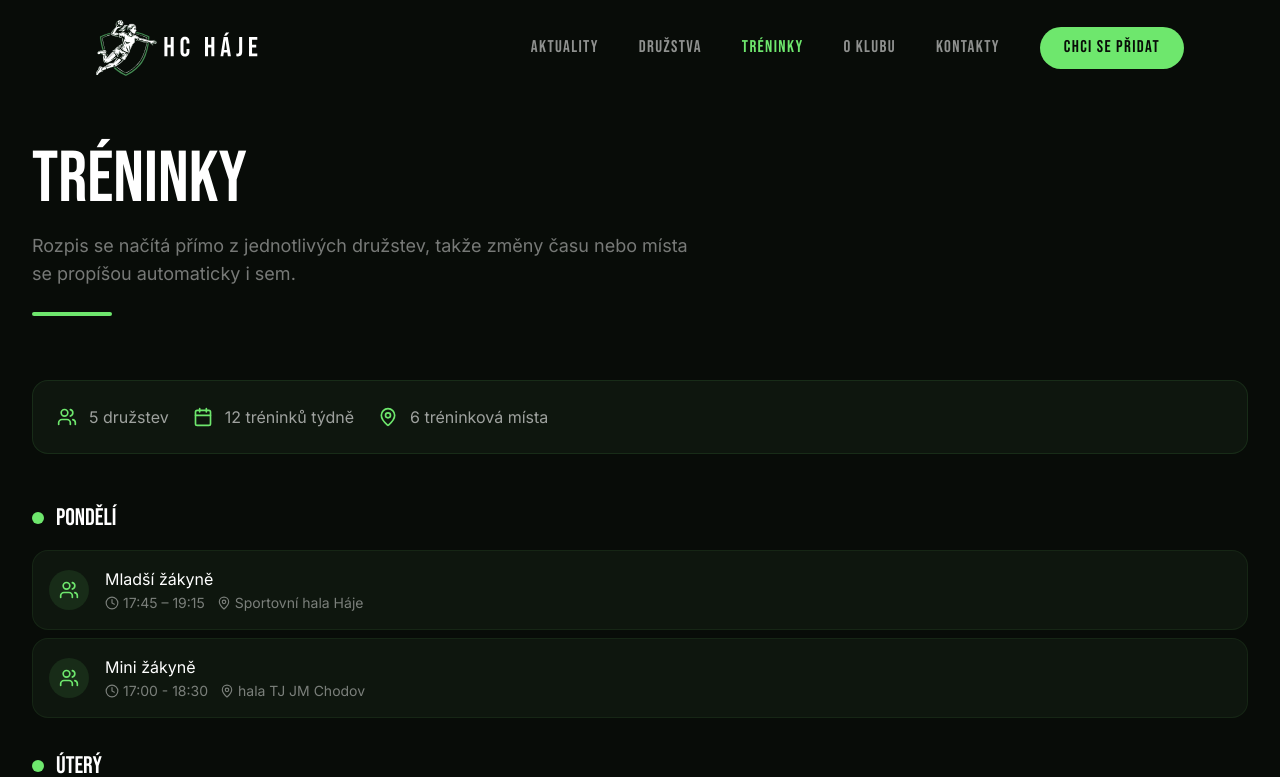
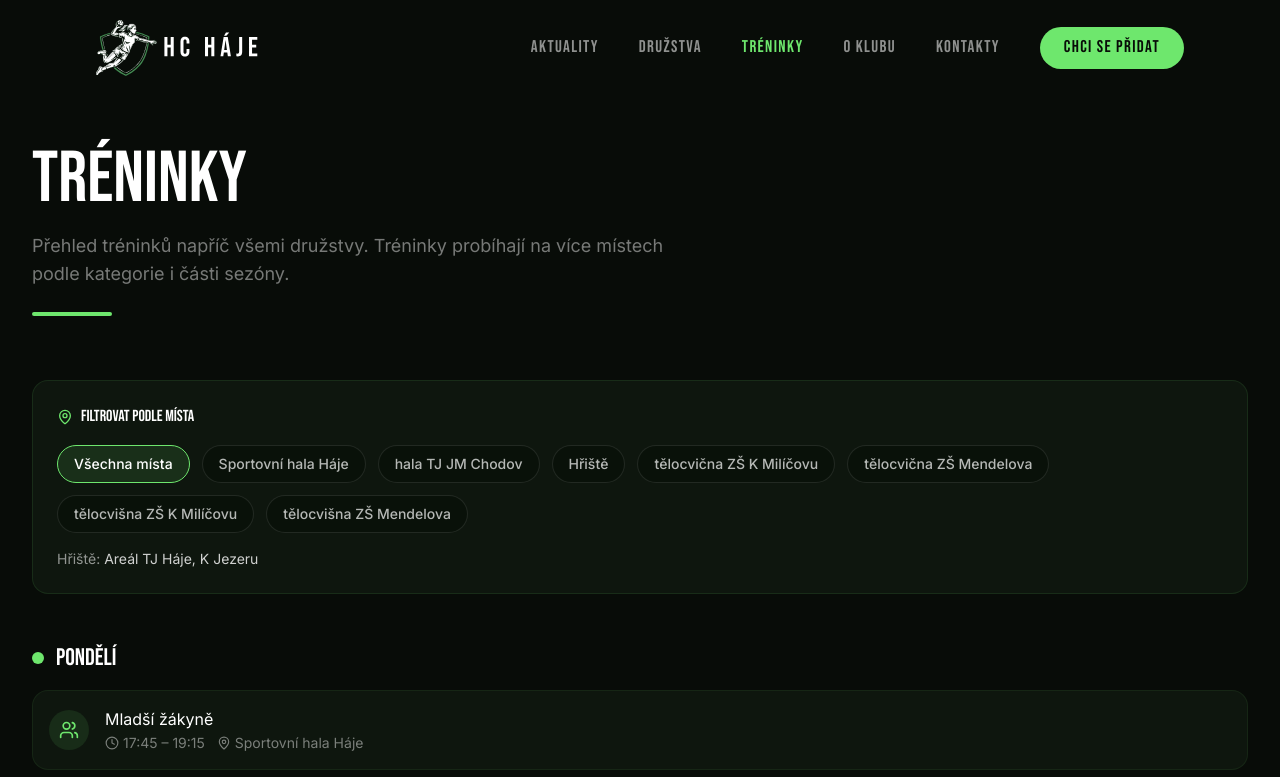
Before and after one commit to jakub245/hchaje-web, a React (Vite) app: page /treninky in a window 1280 px wide. Shown: the top 777 px of the page. Built offline with nearby package versions, Linux system fonts and the light colour scheme.

Commit message:
Update Treninky.tsx

```diff
--- a/src/app/pages/Treninky.tsx
+++ b/src/app/pages/Treninky.tsx
@@ -1,54 +1,103 @@
+import { useState } from "react";
 import { Link } from "react-router";
-import { Clock, Calendar, MapPin, Users, Trophy } from "lucide-react";
+import { Clock, MapPin, Users, Trophy } from "lucide-react";
 import { PageHero, CtaStrip, bebas, inter } from "../components/shared";
 import { TEAMS } from "../data/teams";
 
 const DAY_ORDER = ["Pondělí", "Úterý", "Středa", "Čtvrtek", "Pátek", "Sobota", "Neděle"];
+const FIELD_ADDRESS = "Areál TJ Háje, K Jezeru";
 
-const scheduleByDay = DAY_ORDER.map((day) => ({
-  day,
-  slots: TEAMS.flatMap((team) =>
-    team.trainings
-      .filter((training) => training.day === day)
-      .map((training) => ({
-        ...training,
-        team: team.name,
-        slug: team.slug,
-      })),
-  ),
-})).filter((item) => item.slots.length > 0);
+function normalizePlace(place: string) {
+  return place.trim().toLowerCase();
+}
 
-const totalTrainings = scheduleByDay.reduce((sum, day) => sum + day.slots.length, 0);
-const totalTeams = new Set(scheduleByDay.flatMap((day) => day.slots.map((slot) => slot.team))).size;
-const totalHalls = new Set(scheduleByDay.flatMap((day) => day.slots.map((slot) => slot.hall))).size;
+function formatPlace(place: string) {
+  return normalizePlace(place) === "hřiště" ? "Hřiště" : place;
+}
+
+const allScheduleSlots = Array.from(
+  new Map(
+    TEAMS.flatMap((team) => {
+      const entries = team.trainingSections?.length
+        ? team.trainingSections.flatMap((section) =>
+            section.items.map((training) => ({
+              ...training,
+              team: team.name,
+              slug: team.slug,
+              season: section.title,
+            })),
+          )
+        : team.trainings.map((training) => ({
+            ...training,
+            team: team.name,
+            slug: team.slug,
+            season: undefined,
+          }));
+
+      return entries.map((entry) => [`${entry.slug}-${entry.day}-${entry.time}-${entry.hall}-${entry.season ?? ""}`, entry] as const);
+    }),
+  ).values(),
+);
+
+const placeOptions = Array.from(new Set(allScheduleSlots.map((slot) => slot.hall)));
 
 export default function TreninkyPage() {
+  const [selectedPlace, setSelectedPlace] = useState<string>("all");
+
+  const filteredScheduleByDay = DAY_ORDER.map((day) => ({
+    day,
+    slots: allScheduleSlots.filter(
+      (slot) => slot.day === day && (selectedPlace === "all" || normalizePlace(slot.hall) === selectedPlace),
+    ),
+  })).filter((item) => item.slots.length > 0);
+
   return (
     <>
       <PageHero
         title="Tréninky"
-        subtitle="Rozpis se načítá přímo z jednotlivých družstev, takže změny času nebo místa se propíšou automaticky i sem."
+        subtitle="Přehled tréninků napříč všemi družstvy. Tréninky probíhají na více místech podle kategorie i části sezóny."
       />
 
       <section className="reveal-on-scroll pb-20 lg:pb-28">
         <div className="max-w-7xl mx-auto px-4 sm:px-6 lg:px-8">
-          <div className="flex flex-wrap gap-6 mb-12 p-6 rounded-2xl bg-[#0e160e] border border-[#6EE76D]/10">
-            <div className="flex items-center gap-3">
-              <Users className="w-5 h-5 text-[#6EE76D]" />
-              <span className="text-white/60" style={{ fontFamily: inter }}>{totalTeams} družstev</span>
+          <div className="mb-12 rounded-2xl bg-[#0e160e] border border-[#6EE76D]/10 p-6">
+            <div className="flex items-center gap-2 text-white mb-4" style={{ fontFamily: bebas }}>
+              <MapPin className="w-4 h-4 text-[#6EE76D]" />
+              Filtrovat podle místa
             </div>
-            <div className="flex items-center gap-3">
-              <Calendar className="w-5 h-5 text-[#6EE76D]" />
-              <span className="text-white/60" style={{ fontFamily: inter }}>{totalTrainings} tréninků týdně</span>
+            <div className="flex flex-wrap gap-3">
+              <button
+                onClick={() => setSelectedPlace("all")}
+                className={`rounded-full border px-4 py-2 text-sm transition-all ${selectedPlace === "all" ? "border-[#6EE76D] bg-[#6EE76D]/12 text-white" : "border-white/10 bg-[#091109] text-white/70 hover:border-[#6EE76D]/30 hover:text-white"}`}
+                style={{ fontFamily: inter }}
+              >
+                Všechna místa
+              </button>
+
+              {placeOptions.map((place) => {
+                const isActive = selectedPlace === normalizePlace(place);
+                return (
+                  <button
+                    key={place}
+                    onClick={() => setSelectedPlace(normalizePlace(place))}
+                    className={`rounded-full border px-4 py-2 text-sm transition-all ${isActive ? "border-[#6EE76D] bg-[#6EE76D]/12 text-white" : "border-white/10 bg-[#091109] text-white/70 hover:border-[#6EE76D]/30 hover:text-white"}`}
+                    style={{ fontFamily: inter }}
+                  >
+                    {formatPlace(place)}
+                  </button>
+                );
+              })}
             </div>
-            <div className="flex items-center gap-3">
-              <MapPin className="w-5 h-5 text-[#6EE76D]" />
-              <span className="text-white/60" style={{ fontFamily: inter }}>{totalHalls} tréninková místa</span>
-            </div>
+
+            {(selectedPlace === normalizePlace("hřiště") || selectedPlace === "all") && (
+              <div className="mt-4 text-sm text-white/55" style={{ fontFamily: inter }}>
+                Hřiště: <span className="text-white/80">{FIELD_ADDRESS}</span>
+              </div>
+            )}
           </div>
 
           <div className="space-y-8">
-            {scheduleByDay.map((day) => (
+            {filteredScheduleByDay.map((day) => (
               <div key={day.day}>
                 <h3 className="text-2xl text-white uppercase mb-4 flex items-center gap-3" style={{ fontFamily: bebas }}>
                   <div className="w-3 h-3 rounded-full bg-[#6EE76D]" />
@@ -57,7 +106,7 @@ export default function TreninkyPage() {
                 <div className="space-y-2">
                   {day.slots.map((slot) => (
                     <Link
-                      key={slot.slug + slot.day + slot.time}
+                      key={slot.slug + slot.day + slot.time + slot.hall + (slot.season ?? "")}
                       to={`/druzstva/${slot.slug}`}
                       className="flex items-center gap-4 p-4 rounded-2xl bg-[#0e160e] border border-[#6EE76D]/8 hover:border-[#6EE76D]/20 hover:bg-[#111c11] transition-all"
                     >
@@ -68,8 +117,18 @@ export default function TreninkyPage() {
                         <span className="text-white" style={{ fontFamily: inter }}>{slot.team}</span>
                         <div className="flex flex-wrap items-center gap-3 text-sm text-white/45 mt-0.5">
                           <span className="flex items-center gap-1"><Clock className="w-3.5 h-3.5" /> {slot.time}</span>
-                          <span className="flex items-center gap-1"><MapPin className="w-3.5 h-3.5" /> {slot.hall}</span>
+                          <span className="flex items-center gap-1"><MapPin className="w-3.5 h-3.5" /> {formatPlace(slot.hall)}</span>
                         </div>
+                        {normalizePlace(slot.hall) === normalizePlace("hřiště") && (
+                          <div className="text-xs text-white/45 mt-1" style={{ fontFamily: inter }}>{FIELD_ADDRESS}</div>
+                        )}
+                        {slot.season && (
+                          <div className="mt-2">
+                            <span className="inline-flex rounded-full border border-[#6EE76D]/20 bg-[#6EE76D]/8 px-2.5 py-1 text-[11px] text-white/75" style={{ fontFamily: inter }}>
+                              {slot.season}
+                            </span>
+                          </div>
+                        )}
                       </div>
                     </Link>
                   ))}
```
